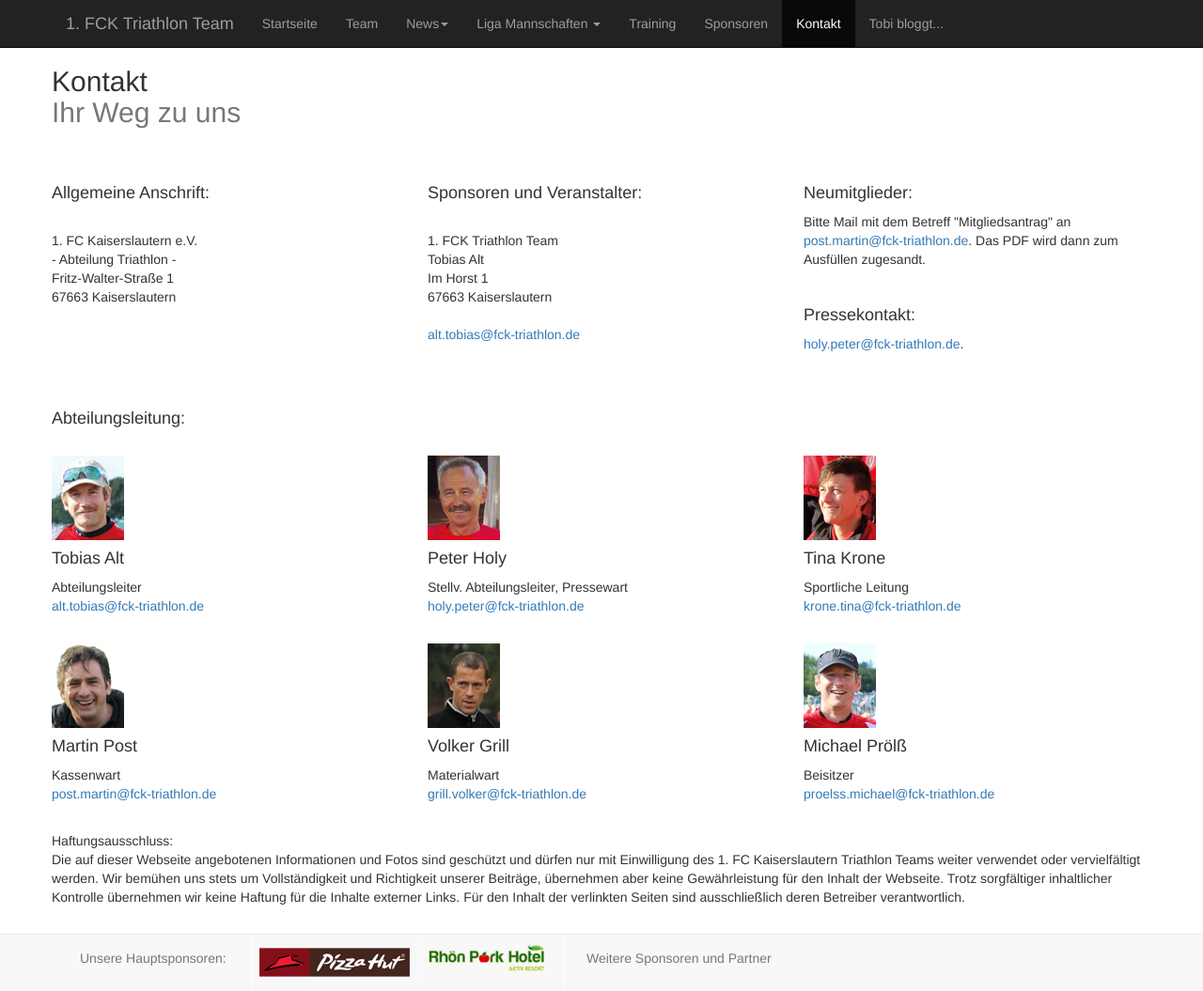
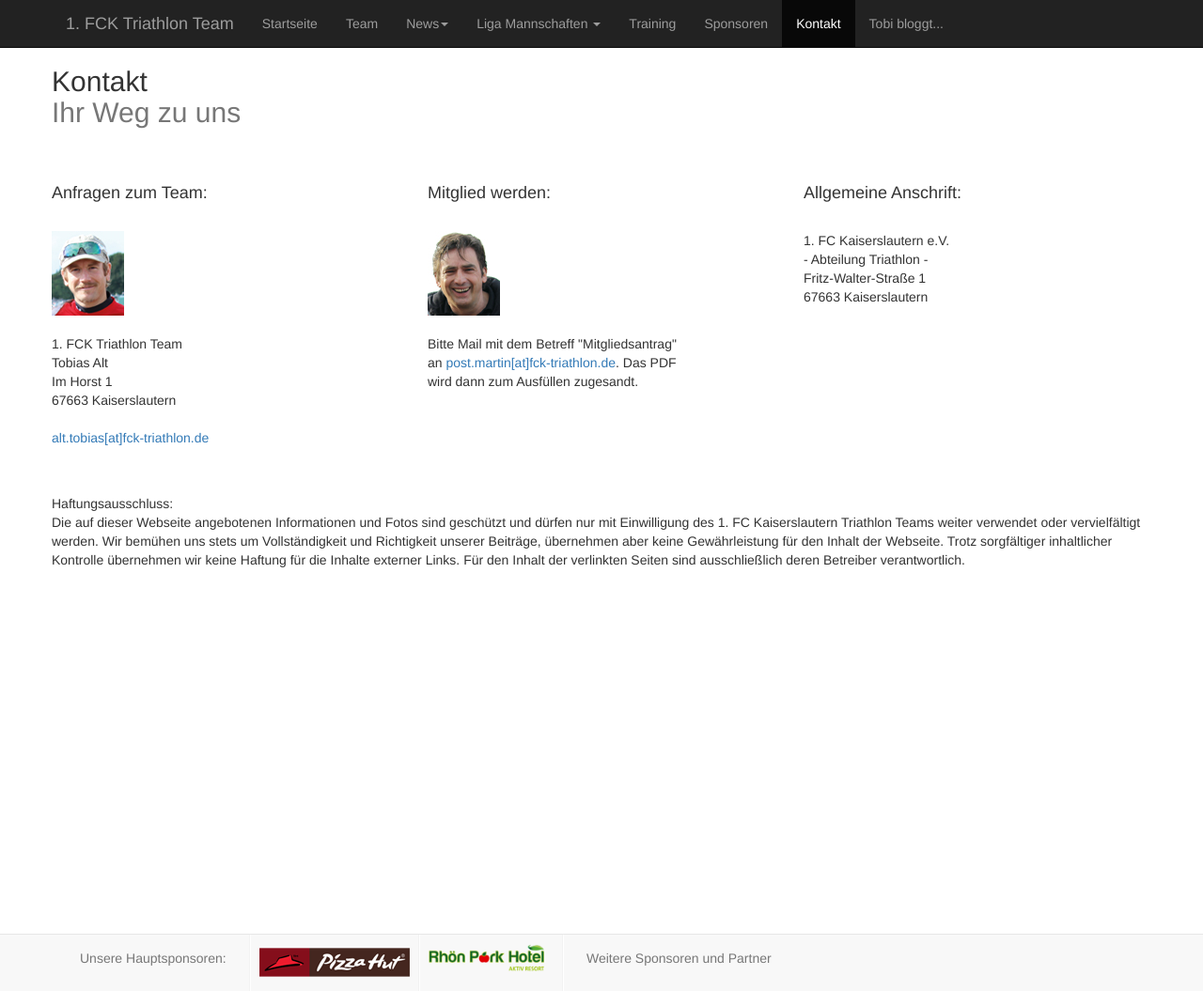
Before and after one commit to FCK-Triathlon-Team/fck-triathlon-team.github.io, a Jekyll site: the page built from kontakt.html, in a window 1280 px wide and 1055 px high. Shown: the whole window at 94% size. Built offline with Jekyll 4.4.1, drawn with Linux system fonts in a browser that asks for light colours; nearby versions of some CDN libraries; Markdown is read by kramdown in place of the engine named in the settings.

Commit message:
delete contacts

```diff
--- a/kontakt.html
+++ b/kontakt.html
@@ -11,94 +11,28 @@ title: 1.FC Kaiserslautern Triathlon Team
 		<br>
 		</h2><br><br>
 <div class="row">
+								<div class="col-lg-4">
+<h4>Anfragen zum Team:</h4><br>
+<p>
+<img src="images/abteilungsleiter.jpg"><br>	<br>
+1. FCK Triathlon Team<br>Tobias Alt<br>Im Horst 1<br>67663 Kaiserslautern<br><br><a href="mailto:alt.tobias@fck-triathlon.de">alt.tobias[at]fck-triathlon.de</a></p>
+				</div><!-- /.col-lg-4 -->
+				<div class="col-lg-4">
+<h4>Mitglied werden:</h4><br>
+<img src="images/kassenwart.jpg"><br><br>
+<p>	Bitte Mail mit dem Betreff "Mitgliedsantrag" <br>an
+<a href="mailto:post.martin@fck-triathlon.de">post.martin[at]fck-triathlon.de</a>. Das PDF <br>wird dann zum Ausfüllen zugesandt.</p>
+				</div><!-- /.col-lg-4 -->
 				<div class="col-lg-4">
 <h4>Allgemeine Anschrift:</h4><br>
 <p>
 1. FC Kaiserslautern e.V.<br>- Abteilung Triathlon -<br>Fritz-Walter-Straße 1<br>67663 Kaiserslautern </p>
 				</div><!-- /.col-lg-4 -->
-				<div class="col-lg-4">
-<h4>Sponsoren und Veranstalter:</h4><br>
-<p>
-1. FCK Triathlon Team<br>Tobias Alt<br>Im Horst 1<br>67663 Kaiserslautern<br><br><a href="mailto:alt.tobias@fck-triathlon.de">alt.tobias@fck-triathlon.de</a></p>
-				</div><!-- /.col-lg-4 -->
-				<div class="col-lg-4">
-<h4>Neumitglieder:</h4>
-<p>	Bitte Mail mit dem Betreff "Mitgliedsantrag" an
-<a href="mailto:post.martin@fck-triathlon.de">post.martin@fck-triathlon.de</a>. Das PDF wird dann zum Ausfüllen zugesandt.</p><br>
-<h4>Pressekontakt:</h4>
-<p>
-<a href="mailto:holy.peter@fck-triathlon.de">holy.peter@fck-triathlon.de</a>.</p>
-				</div><!-- /.col-lg-4 -->
 
 
-	</div>
+	</div>	<br><br>
 
-		<br><br>
-		<h4>Abteilungsleitung:</h4><br>
 
-		<div class="row">
-		<div class="col-lg-4">
-
-			<img src="images/abteilungsleiter.jpg">
-			<h4>Tobias Alt</h4>
-			<p>
-				Abteilungsleiter<br>
-
-				<a href="mailto:alt.tobias@fck-triathlon.de">alt.tobias@fck-triathlon.de</a></p><br>
-		</div><!-- /.col-lg-4 -->
-
-		<div class="col-lg-4">
-			<img src="images/stv-abteilungsleiter.jpg">
-			<h4>Peter Holy</h4>
-			<p>
-				Stellv. Abteilungsleiter, Pressewart
-			<br>
-				<a href="mailto:holy.peter@fck-triathlon.de">holy.peter@fck-triathlon.de</a>
-
-			</p>
-			<br>
-		</div><!-- /.col-lg-4 -->
-		<div class="col-lg-4">
-			<img src="images/sportl-leitung.jpg">
-			<h4>Tina Krone</h4>
-			<p>
-				Sportliche Leitung<br>
-				<a href="mailto:krone.tina@fck-triathlon.de">krone.tina@fck-triathlon.de</a>
-			</p><br>
-		</div><!-- /.col-lg-4 -->
-		<br>
-	</div><!-- /.row -->
-
-	<div class="row">
-		<div class="col-lg-4">
-			<img src="images/kassenwart.jpg">
-			<h4>Martin Post</h4>
-			<p>
-				Kassenwart<br>
-				<a href="mailto:post.martin@fck-triathlon.de">post.martin@fck-triathlon.de</a>
-			</p>
-			<br>
-		</div><!-- /.col-lg-4 -->
-		<div class="col-lg-4">
-			<img src="images/materialwart.jpg">
-			<h4>Volker Grill</h4>
-			<p>
-				Materialwart <br><a href="mailto:grill.volker@fck-triathlon.de">grill.volker@fck-triathlon.de</a>
-			</p>
-			<br>
-		</div><!-- /.col-lg-4 -->
-
-		<div class="col-lg-4">
-			<img src="images/beisitzer.jpg">
-			<h4>Michael Prölß</h4>
-			<p>
-				Beisitzer<br>
-				<a href="mailto:proelss.michael@fck-triathlon.de">proelss.michael@fck-triathlon.de</a>
-			</p>
-
-			<br>
-		</div><!-- /.col-lg-4 -->
-	</div><!-- /.row -->
 
 
 
```
